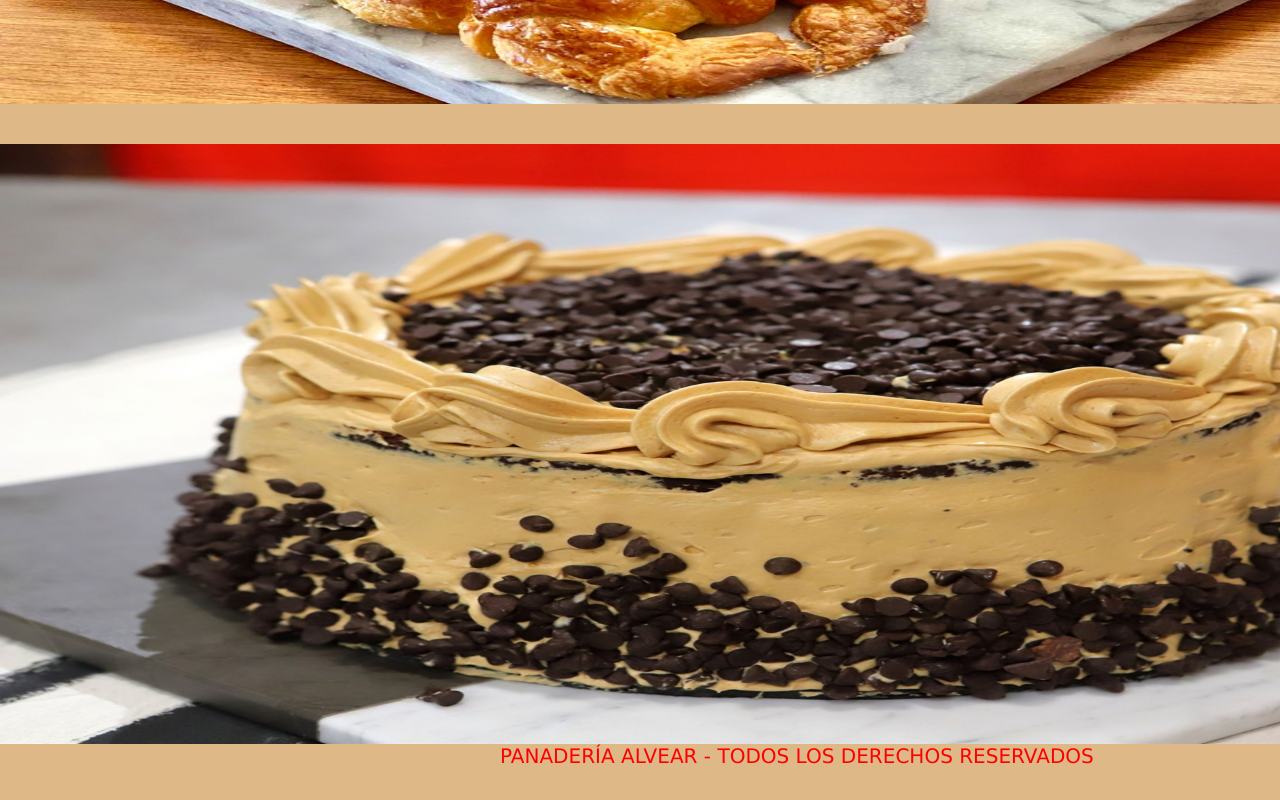
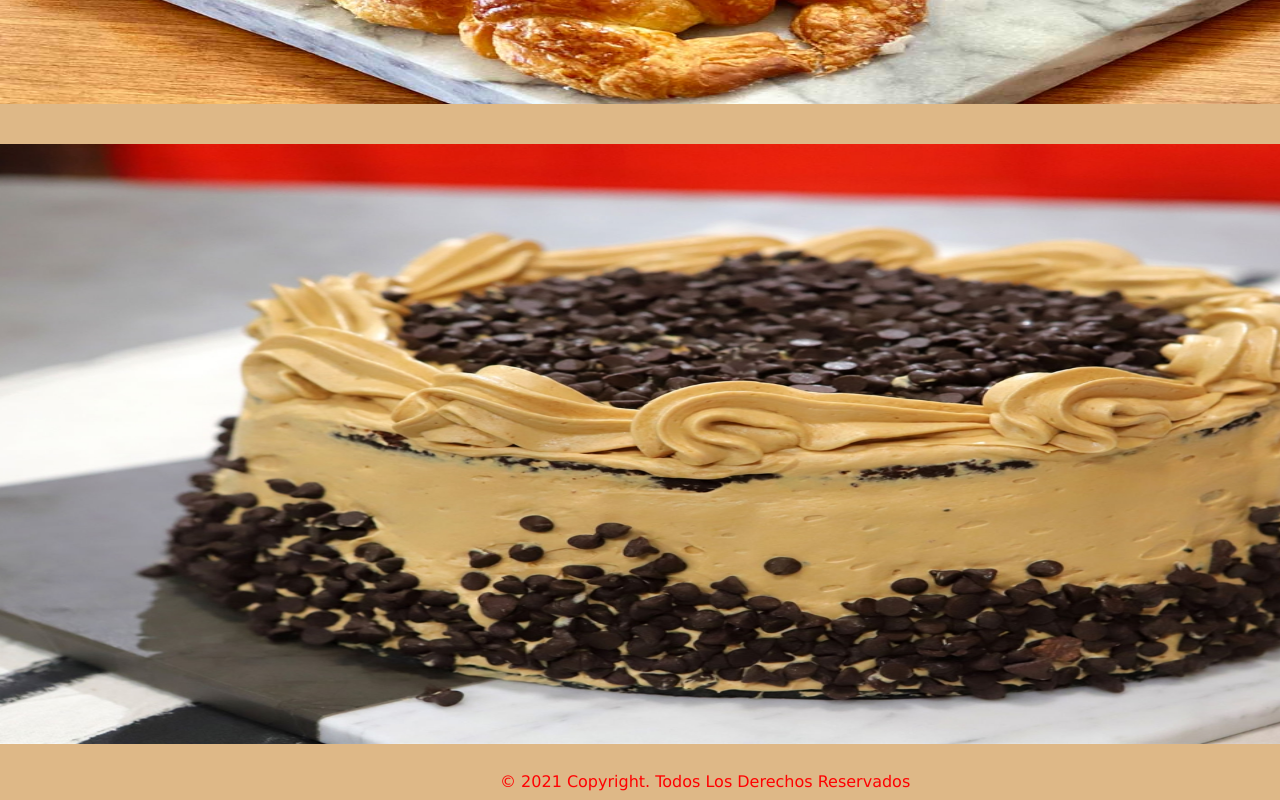
Before and after one commit to gastyy10/ProyectoFinal, a plain HTML site: page index.html in a window 1280 px wide. Shown: the part 1280-2080 px from the top of the page. Before the commit the page ends 2056 px from the top, so only its background shows below. Drawn offline with Linux system fonts and the light colour scheme.

Commit message:
ajusté un poco el footer del index

```diff
--- a/index.html
+++ b/index.html
@@ -59,7 +59,8 @@
 
 
     <footer>
-        <h5>PANADERÍA ALVEAR - TODOS LOS DERECHOS RESERVADOS</h5>
+        <br>
+        <h6>© 2021 Copyright. Todos Los Derechos Reservados</h6>
     </footer>
 
 
```
